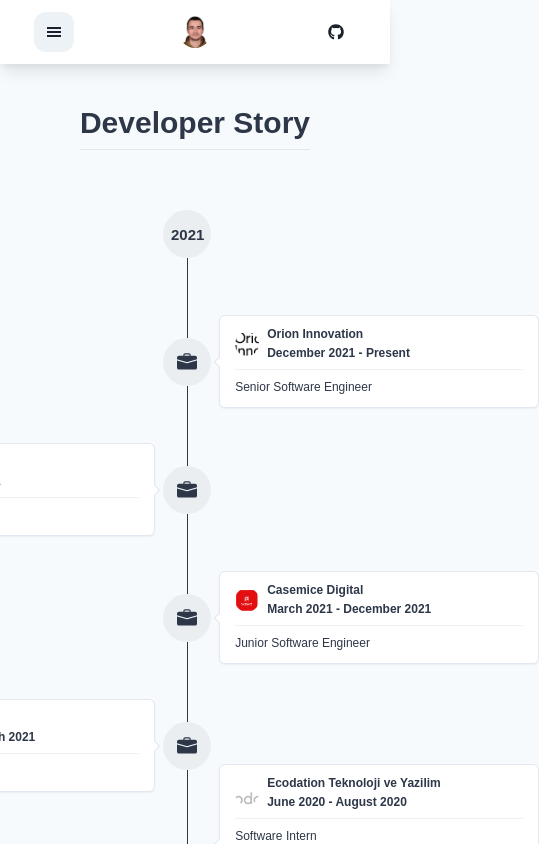
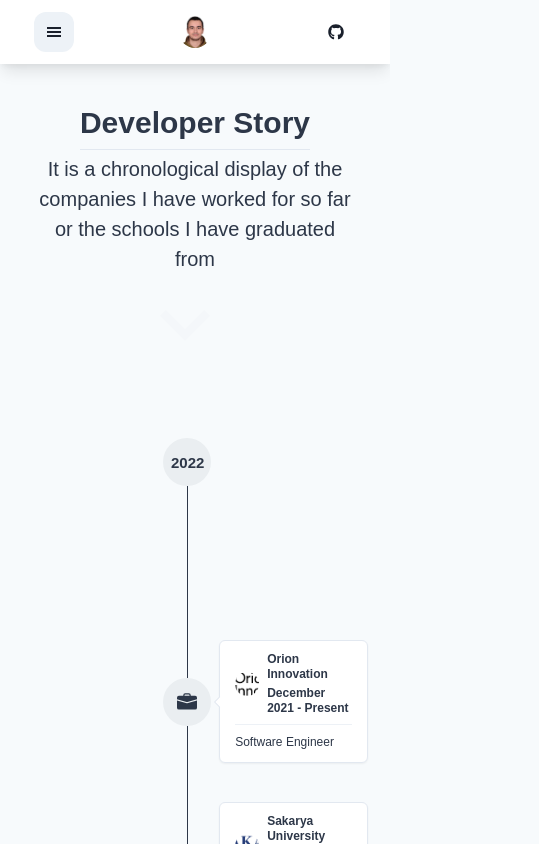
Before and after one commit to ahmetkutay/portfolio-me, a React (Create React App) app: page /story-timeline in a window 390 px wide. Shown: the top 844 px of the page, 539 px wide, since content can reach past the window. Built offline with nearby package versions, Linux system fonts and the light colour scheme.

Commit message:
developer story page edited for responsive

```diff
--- a/package.json
+++ b/package.json
@@ -6,7 +6,10 @@
   },
   "private": true,
   "dependencies": {
+    "@chakra-ui/core": "^0.8.0",
+    "@chakra-ui/icons": "^2.0.10",
     "@chakra-ui/react": "^2.3.1",
+    "@emotion/core": "^11.0.0",
     "@emotion/react": "^11.10.4",
     "@emotion/styled": "^11.10.4",
     "@fortawesome/fontawesome-svg-core": "^6.2.0",
@@ -24,6 +27,7 @@
     "@types/react-router-dom": "^5.1.7",
     "blurhash": "^1.1.3",
     "classnames": "^2.3.2",
+    "emotion-theming": "^11.0.0",
     "framer-motion": "^7.3.5",
     "gh-pages": "^3.1.0",
     "react": "^18.2.0",
--- a/public/index.html
+++ b/public/index.html
@@ -2,19 +2,19 @@
 <html lang="en">
   <head>
     <meta charset="utf-8" />
-    <link rel="icon" href="%PUBLIC_URL%/favicon.ico" />
+    <link rel="icon" href="%PUBLIC_URL%/kutaylogo.png" />
     <meta name="viewport" content="width=device-width, initial-scale=1" />
     <meta name="theme-color" content="#000000" />
     <meta
       name="description"
-      content="Web site created using create-react-app"
+      content="Ahmet Kutay Karacair - Computer Engineer"
     />
-    <link rel="apple-touch-icon" href="%PUBLIC_URL%/logo192.png" />
+    <link rel="apple-touch-icon" href="%PUBLIC_URL%/kutaylogo.png" />
     <!--
       manifest.json provides metadata used when your web app is installed on a
       user's mobile device or desktop. See https://developers.google.com/web/fundamentals/web-app-manifest/
     -->
-    <link rel="manifest" href="%PUBLIC_URL%/manifest.json" />
+    <link rel="manifest" href="%PUBLIC_URL%/kutaylogo.json" />
     <!--
       Notice the use of %PUBLIC_URL% in the tags above.
       It will be replaced with the URL of the `public` folder during the build.
@@ -24,7 +24,7 @@
       work correctly both with client-side routing and a non-root public URL.
       Learn how to configure a non-root public URL by running `npm run build`.
     -->
-    <title>React App</title>
+    <title>Kutay Karacair</title>
   </head>
   <body>
     <noscript>You need to enable JavaScript to run this app.</noscript>
--- a/src/Components/motion.tsx
+++ b/src/Components/motion.tsx
@@ -3,9 +3,30 @@
     Flex,
     Image,
     forwardRef,
+    keyframes,
 } from "@chakra-ui/react";
 import { motion, isValidMotionProp } from "framer-motion";
 import placeholder from "../assets/images/placeholder.png";
+import { ChevronDownIcon } from '@chakra-ui/icons'
+import { useRef } from "react";
+
+const animationKeyframes = keyframes`
+  0% {
+    transform:  translate(0, 0);
+    opacity: 0;
+  }
+  50% {
+    opacity: 1;
+  }
+  100% {
+    transform: translate(0, 60px);
+    opacity: 0;
+  }
+`;
+
+
+
+const animation = `${animationKeyframes} 2s ease-in-out infinite`;
 
 export const MotionBox = motion(
     forwardRef((props, ref) => {
@@ -38,3 +59,18 @@
         );
     })
 );
+
+export const MotionArrow = motion(
+    forwardRef((props, ref) => {
+        const chakraProps = Object.fromEntries(
+            Object.entries(props).filter(([key]) => !isValidMotionProp(key))
+        );
+        return <ChevronDownIcon
+                    animation={animation}
+                    boxSize={100}
+                    marginRight={5}
+                    ref={ref}
+                    {...chakraProps}
+                />
+    })
+);
--- a/src/Pages/StoryLine/Components/myStoryLine.tsx
+++ b/src/Pages/StoryLine/Components/myStoryLine.tsx
@@ -1,4 +1,4 @@
-import React from "react";
+import React, { useEffect, useState } from "react";
 import {
     Box,
     BoxProps,
@@ -30,15 +30,28 @@
     children,
     ...props
 }) => {
+    const [width, setWidth] = useState<number>(window.innerWidth);
+
+    function handleWindowSizeChange() {
+        setWidth(window.innerWidth);
+    }
+    useEffect(() => {
+        window.addEventListener('resize', handleWindowSizeChange);
+        return () => {
+            window.removeEventListener('resize', handleWindowSizeChange);
+        }
+    }, []);
+
+    const isMobile = width <= 768;
     const [isOpen, setIsOpen] = React.useState(true);
     const open = () => setIsOpen(!isOpen);
     const close = () => setIsOpen(false);
     const color = useColorModeValue("gray.700", "gray.200");
-    let place:any = index % 2 === 0 ? "right" : "left";
+    let place:any = index % (isMobile ? 1 : 2) === 0 ? "right" : "left";
 
     return (
         <Flex minH={20} {...props}>
-            <Flex flexDir="column" alignItems={"center"} minHeight={"8rem"} mr={4}>
+            <Flex flexDir="column" alignItems={"center"} minHeight={isMobile?"15rem":"10rem"} mr={4}>
                 <Popover
                     returnFocusOnClose={false}
                     isOpen={isOpen}
@@ -80,7 +93,7 @@
                     </PopoverTrigger>
                     <Box fontSize={15}>
                         {!year && (
-                            <PopoverContent padding={["0.2rem", "0.2rem", "0.7rem"]}>
+                            <PopoverContent padding={["0.2rem", "0.2rem", "0.7rem"]} width={["9.3rem", "13rem", "15rem", "100%"]} >
                                 <PopoverArrow/>
                                 <PopoverBody>
                                     <Box overflow="hidden">{children}</Box>
--- a/src/Pages/StoryLine/my-story.tsx
+++ b/src/Pages/StoryLine/my-story.tsx
@@ -16,6 +16,7 @@
 import Header from "../../Components/header";
 import Section from "../../Components/section";
 import { PageSlideFade } from "../../Components/pate-transitions";
+import { MotionArrow } from "../../Components/motion";
 
 const MyStory = () => {
 
@@ -27,20 +28,16 @@
                         <Header mt={0} mb={1} underlineColor={"null"}>
                             Developer Story
                         </Header>
-                        {/* <Text
-              fontSize={"xl"}
-              color={useColorModeValue("gray.500", "gray.200")}
-              maxW="lg"
-              textAlign="center"
-            >
-              This page tells you my story in timeline shape.
-            </Text> */}
+                        <Text>
+It is a chronological display of the companies I have worked for so far or the schools I have graduated from
+</Text>
                     </VStack>
+<MotionArrow />
                 </PageSlideFade>
             </Section>
             <VStack textAlign="start" align="flex-start" mb={0}>
                 <Box>
-                    <StoryTimeline year={"2021"} index={0} />
+                    <StoryTimeline year={new Date().getFullYear().toString()} index={0} />
                     {companies.map((company, index) => (
                         <StoryTimeline
                             icon={BsFillBriefcaseFill}
--- a/src/data/data.ts
+++ b/src/data/data.ts
@@ -31,7 +31,7 @@
     {
         title: "Orion Innovation",
         alt: "PS image",
-        role: "Senior Software Engineer",
+        role: "Software Engineer",
         skills: ["php", "angular", "typescript", "javascript", "react"],
         period: "December 2021 - Present",
         logo: orionInnovation
```
Also changed, not shown: public/kutaylogo.png (added), 1 other file (tests, documents, lock files or other folders).
